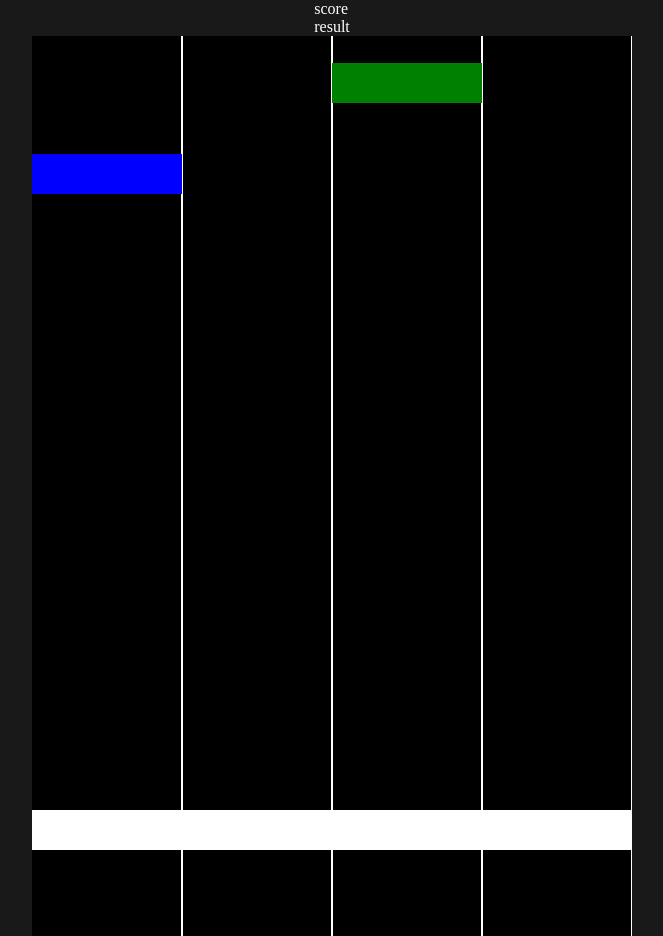
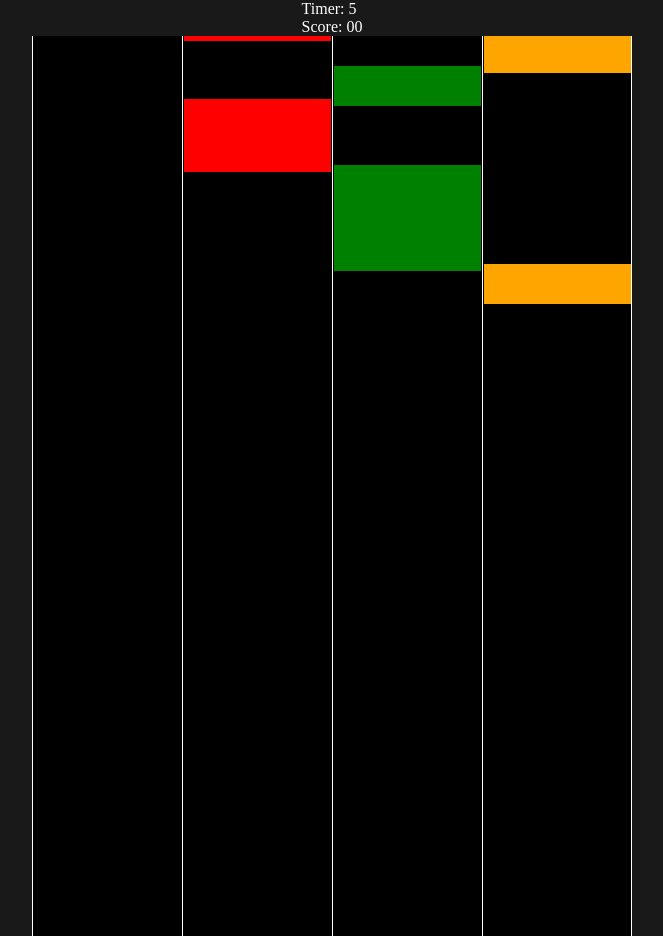
Before and after one commit to FoxFire14/myProjects, a plain HTML site: page Guitar_hero/index.html in a window 1280 px wide. Shown: the whole page, without its empty margins (308-971 px from the left). Drawn offline with Linux system fonts and the light colour scheme.

Commit message:
code inprovment

```diff
--- a/Guitar_hero/index.html
+++ b/Guitar_hero/index.html
@@ -8,10 +8,8 @@
 </head>
 <body>
     <div id="scoreContainer">
-        <div id="score"> score
-            <div id="result"> result
-            </div>
-        </div>
+        <div id="timer">Timer: <span class="seconds-counter">0</span></div>
+        <div id="score"> Score: <span class="cc-score-value">00</span></div>
     </div>
     <canvas width="600" height="900"></canvas>
 
--- a/Guitar_hero/js/script.js
+++ b/Guitar_hero/js/script.js
@@ -4,18 +4,22 @@ const numberOfLines = 4;
 const fieldHeight = canvas.height;
 const fieldWidth = canvas.width;
 let fieldDivision = fieldWidth / numberOfLines;
+const score = document.querySelector(".cc-score-value");
+const myCounter = document.querySelector(".seconds-counter");
 
 const blockHeight = 40;
-const blockWidth = fieldDivision;
+const blockWidth = fieldDivision - 3;
 let id = 1
-let speedBlock = 20;
+let speedBlock = 1;
+let seconds = 0;
 
 
 class Block {
-    constructor(positonX, color) {
-        this._x = positonX;
+    constructor(positonX, color, key) {
+        this._x = positonX + 2;
         this._y = -blockHeight;
         this._color = color;
+        this._key = key;
     }
 
     get x() {
@@ -30,37 +34,23 @@ class Block {
         return this._color;
     }
 
+    get key() {
+        return this._key;
+    }
+
     set y(value) {
         this._y = value;
     }
 }
 
 
-class BlockA extends Block {
-    constructor () {
-        super(0, "blue");
-    }
-}
+const blocks = [
+    () => new Block(0, "blue", "a"),
+    () => new Block(fieldDivision, "red", "s"),
+    () => new Block(fieldDivision * 2, "green", "d"),
+    () => new Block(fieldDivision * 3, "orange", "f")
+];
 
-class BlockB extends Block {
-    constructor () {
-        super(fieldDivision, "red");
-    }
-}
-
-class BlockC extends Block {
-    constructor () {
-        super(fieldDivision * 2, "green");
-    }
-}
-
-class BlockD extends Block {
-    constructor () {
-        super(fieldDivision * 3, "orange");
-    }
-}
-
-const myBlockA = new BlockA();
 
 let blocksOnField = [];
 
@@ -75,33 +65,12 @@ function getRandomInt(min, max) {
 }
 
 
-function generateBlock() {
-    let randomNumber = getRandomInt(1, 4);
-    let block;
-
-    switch (randomNumber) {
-
-        case 1:
-            block = new BlockA();
-            break;
-        case 2:
-            block = new BlockB();
-            break;
-        case 3:
-            block = new BlockC();
-            break;
-        case 4:
-            block = new BlockD();
-            break;
-    }
-
-    return block;
-}
 
 
 function addBlockToField() {
 
-        blocksOnField.push(generateBlock());
+    const blockCreator = blocks[Math.floor(Math.random() * blocks.length)];
+    blocksOnField.push(blockCreator());
 }
 
 
@@ -109,38 +78,28 @@ function gameArea() {
     return fieldHeight - (fieldHeight * 0.14);
 }
 
+
 function drawLines() {
 
-    let currentLine = fieldDivision;
+    ctx.fillStyle = "white";
+    ctx.fillRect(0, 0, 1, fieldHeight);
+    ctx.fillRect(fieldWidth - 1, 0, 1, fieldHeight);
 
-    ctx.fillStyle = "white"
-    ctx.fillRect(0,gameArea(),fieldWidth, blockHeight);
+    let i, x  = 0;
 
-    for (let i = 0; i < numberOfLines; i++) {
+    for (i = 1; i <= numberOfLines; i++) {
 
-        ctx.moveTo(currentLine, 0);  // Top-left corner of the canvas
-        // Set the end point
-        ctx.lineTo(currentLine, fieldHeight);  // Bottom-right corner of the canvas
-        // Draw the line
-        ctx.strokeStyle = 'white';
-        ctx.stroke();
+        x = fieldDivision * i;
 
-        currentLine += fieldDivision;
+        ctx.fillRect(x, 0, 1, fieldHeight);
 
     }
-
 }
 
-function limitCheck (block, index) {
-    let value = null;
-
-    if (block.y >= fieldHeight) {
-        value = blocksOnField.splice(index, 1);
-    }
-
-    return value === null;
+function incrementSeconds() {
+    seconds += 1;
+    myCounter.innerText = seconds;
 }
-
 
 function drawBlocks(block) {
 
@@ -150,33 +109,53 @@ function drawBlocks(block) {
 }
 
 
+function checkPointZone(block) {
+
+    return block.y > gameArea() - 50 && event.key === block.key;
+}
+
 function moveBlocks() {
 
-    let block;
+    ctx.clearRect(0, 0, canvas.width, canvas.height);
+    drawLines();
 
-    for (let i = 0; i < blocksOnField.length; i++) {
-        block = blocksOnField[i];
+    blocksOnField = blocksOnField.filter(block => {
 
-        if (limitCheck(block, i)) {
+        block.y += speedBlock;
 
-            drawBlocks(block);
-            block.y += 1;
+        if (block.y < fieldHeight) {
 
+            ctx.fillStyle = block.color;
+            ctx.fillRect(block.x, block.y, blockWidth, blockHeight);
+            return true;
         }
-    }
+
+        return false;
+    });
+
 }
 
 function gameFlow() {
-    ctx.clearRect(0, 0, canvas.width, canvas.height); // Clear the canvas
-    drawLines(); // Draw lines or other static parts of your game field
-    moveBlocks(); // Update the position of the blocks
-
-    // Set up the next game loop iteration
-    loopID = setTimeout(gameFlow, speedBlock);
+    requestAnimationFrame(gameFlow);
+    moveBlocks();
 }
 
 // Start the game loop the first time
 gameFlow();
 
 
-const addBlockInterval = setInterval(addBlockToField, getRandomInt(1500, 5000));
+const addBlockInterval = setInterval(addBlockToField, getRandomInt(400, 2000));
+const incrementSecondsInterval = setInterval(incrementSeconds, 1000)
+
+
+
+addEventListener("keydown", function(event) {
+
+    if (event.key === 'a') {
+        let arrayTest = blocksOnField.filter(checkPointZone);
+        console.log(arrayTest.length)
+        for (const i of arrayTest) {
+            console.log(i)
+        }
+    }
+});
```
